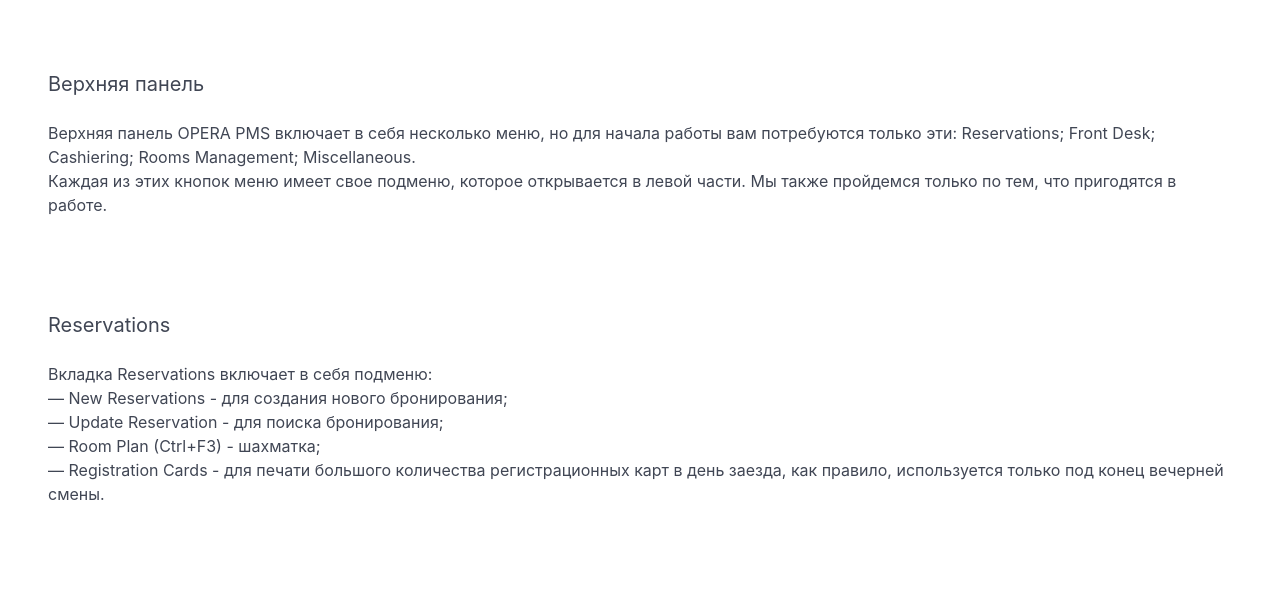
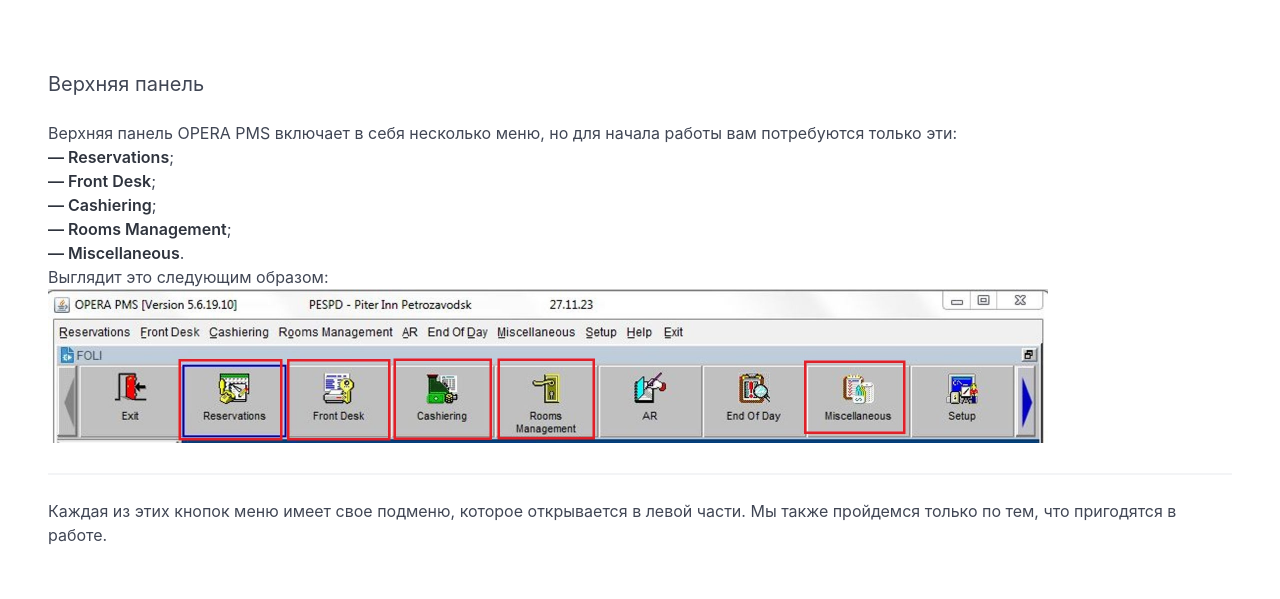
Before and after one commit to Ksemuil/piterinn, a plain HTML site: page src/admin/interface.html in a window 1280 px wide. Shown: the part 178-777 px from the top of the page. Drawn offline with Linux system fonts and the light colour scheme.

Commit message:
feat(interface_img): added screenshots; feat(interface.html): little changes

```diff
--- a/src/admin/interface.html
+++ b/src/admin/interface.html
@@ -19,8 +19,19 @@
 <div id="nav"></div>
 
 <section class="section">
-<h2 class="subtitle">Верхняя панель</h2>
-    <p>Верхняя панель OPERA PMS включает в себя несколько меню, но для начала работы вам потребуются только эти: Reservations; Front Desk; Cashiering; Rooms Management; Miscellaneous.</p>
+    <h2 class="subtitle">Верхняя панель</h2>
+    <p>Верхняя панель OPERA PMS включает в себя несколько меню, но для начала работы вам потребуются только эти:<br>
+        <strong>— Reservations</strong>;<br>
+        <strong>— Front Desk</strong>;<br>
+        <strong>— Cashiering</strong>;<br>
+        <strong>— Rooms Management</strong>;<br>
+        <strong>— Miscellaneous</strong>.<br></p>
+    <p>Выглядит это следующим образом:</p>
+
+    <img src="../../public/img/inteface_img/interface_img_1.jpg" height="308" width="1000" title="Верхняя панель" alt="Верхняя панель"/>
+
+    <hr class="page-divider">
+
     <p>Каждая из этих кнопок меню имеет свое подменю, которое открывается в левой части. Мы также пройдемся только по тем, что пригодятся в работе.</p>
 </section>
 
@@ -30,7 +41,8 @@
     Update Reservation - для поиска бронирования; <br> — Room Plan (Ctrl+F3) - шахматка; <br> — Registration Cards - для
     печати большого количества регистрационных карт в день заезда, как правило, используется только под конец вечерней
     смены.</p>
-</section>
+
+    <img src="../../public/img/inteface_img/interface_img_2.jpg" height="564" width="250" title="Вкладка Reservation" alt="Вкладка Reservation"/></section>
 
 <section class="section">
     <h2 class="subtitle">Front Desk</h2>
```
Also changed, not shown: public/img/inteface_img/interface_img_1.jpg (added), public/img/inteface_img/interface_img_10.jpg (added), public/img/inteface_img/interface_img_11.png (added), public/img/inteface_img/interface_img_12.jpg (added), public/img/inteface_img/interface_img_13.jpg (added), public/img/inteface_img/interface_img_14.jpg (added), public/img/inteface_img/interface_img_2.jpg (added), public/img/inteface_img/interface_img_3.jpg (added), public/img/inteface_img/interface_img_4.jpg (added), public/img/inteface_img/interface_img_5.jpg (added), public/img/inteface_img/interface_img_6.jpg (added), public/img/inteface_img/interface_img_7.jpg (added), public/img/inteface_img/interface_img_8.jpg (added), public/img/inteface_img/interface_img_9.jpg (added).
